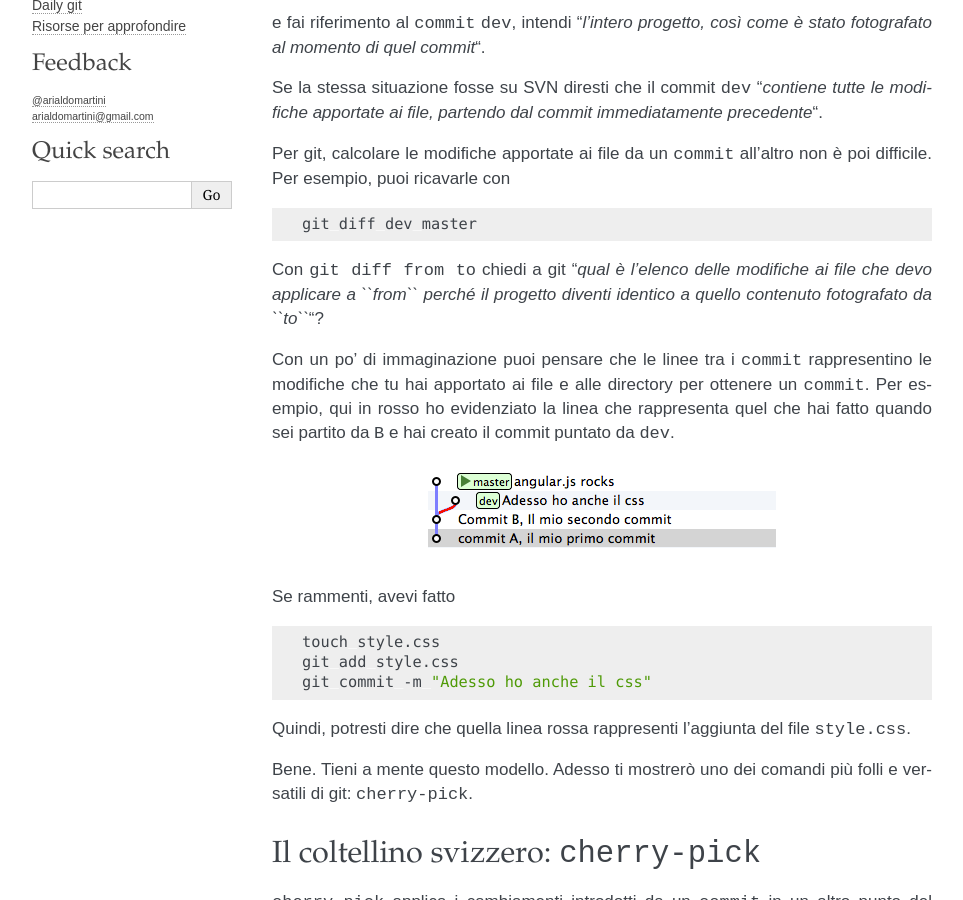
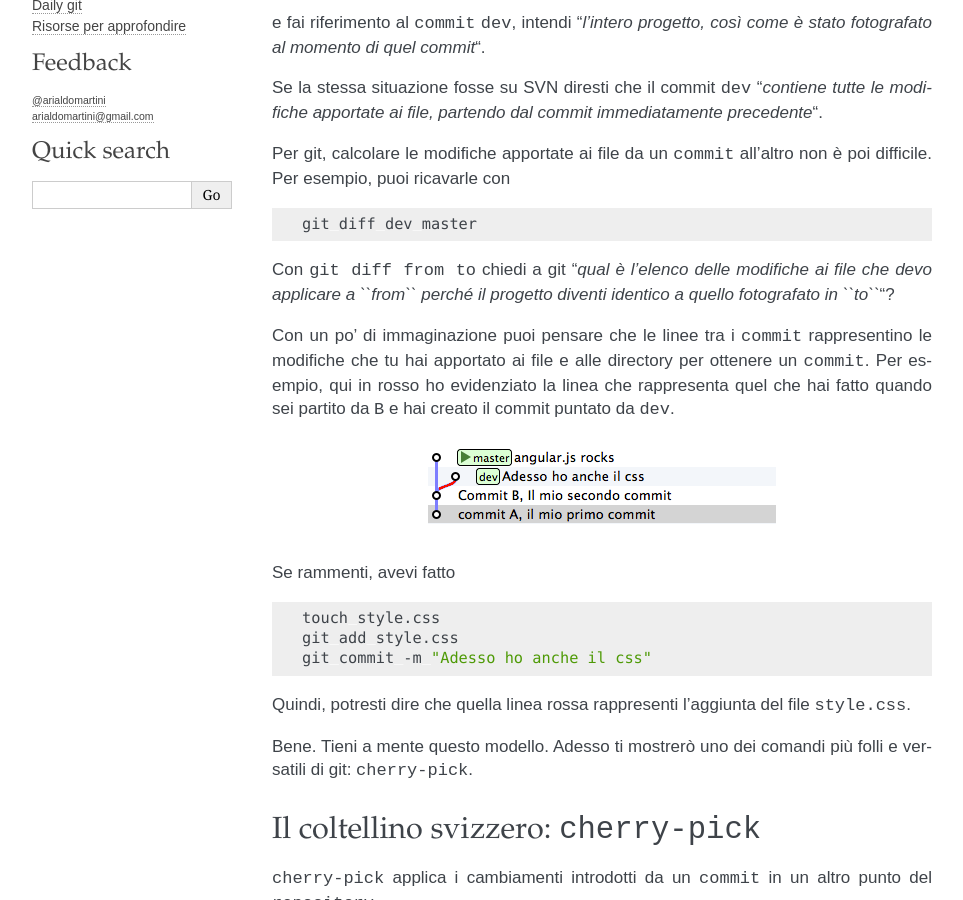
Before and after one commit to arialdomartini/get-git, a Sphinx documentation site: the page built from docs/obiettivo_4.rst, in a window 1280 px wide and 900 px high, scrolled down 451 px. Shown: the whole window, without its empty margins (148-1111 px from the left). Built offline with Sphinx 7.4.7, drawn with Linux system fonts in a browser that asks for light colours.

Commit message:
Removed an extra word

```diff
--- a/docs/obiettivo_4.rst
+++ b/docs/obiettivo_4.rst
@@ -32,7 +32,7 @@ all'altro non è poi difficile. Per esempio, puoi ricavarle con
 
 Con ``git diff from to`` chiedi a git "*qual è l'elenco delle modifiche
 ai file che devo applicare a ``from`` perché il progetto diventi
-identico a quello contenuto fotografato da ``to``*\ "?
+identico a quello fotografato in ``to``*\ "?
 
 Con un po' di immaginazione puoi pensare che le linee tra i ``commit``
 rappresentino le modifiche che tu hai apportato ai file e alle directory
```
